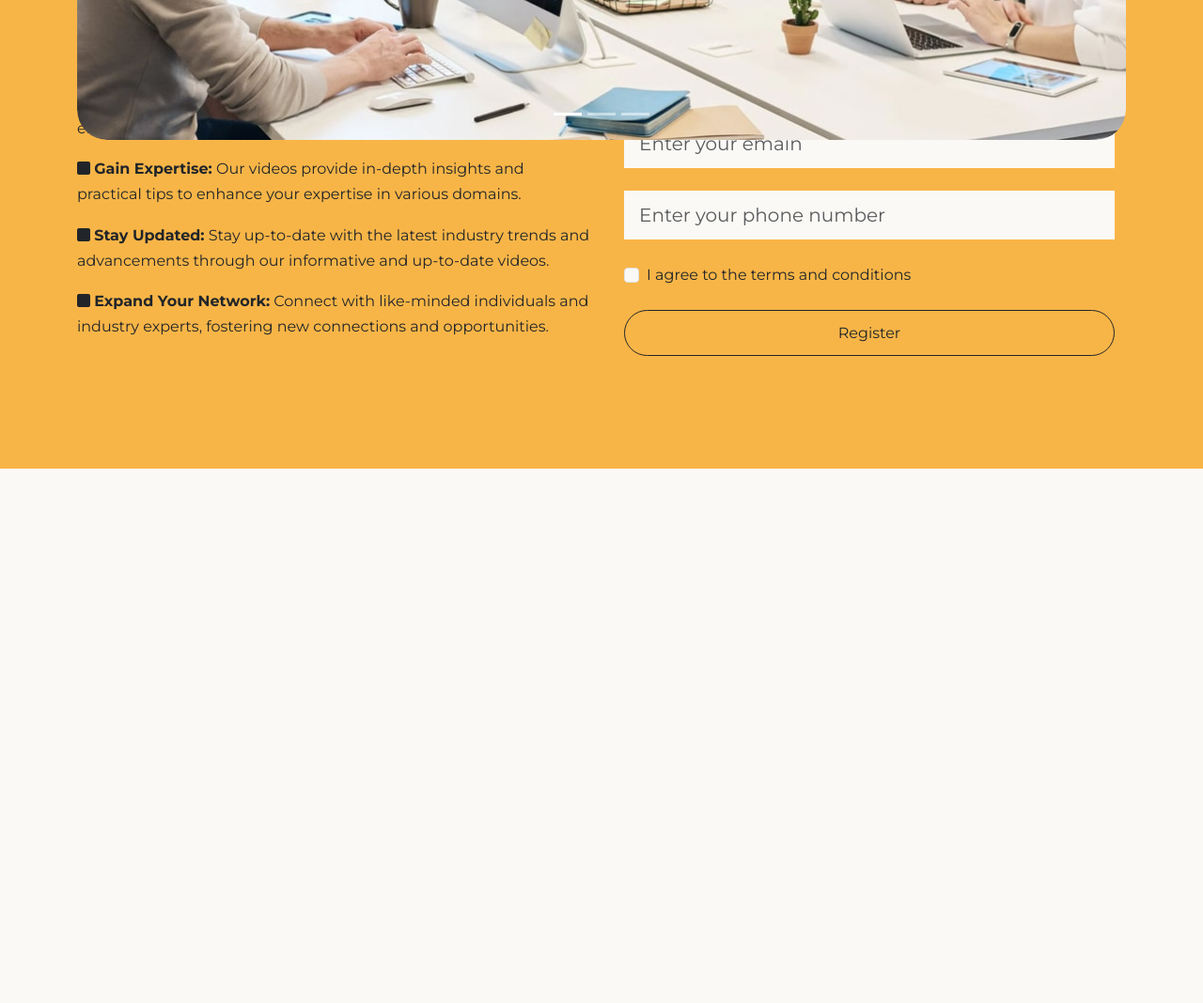
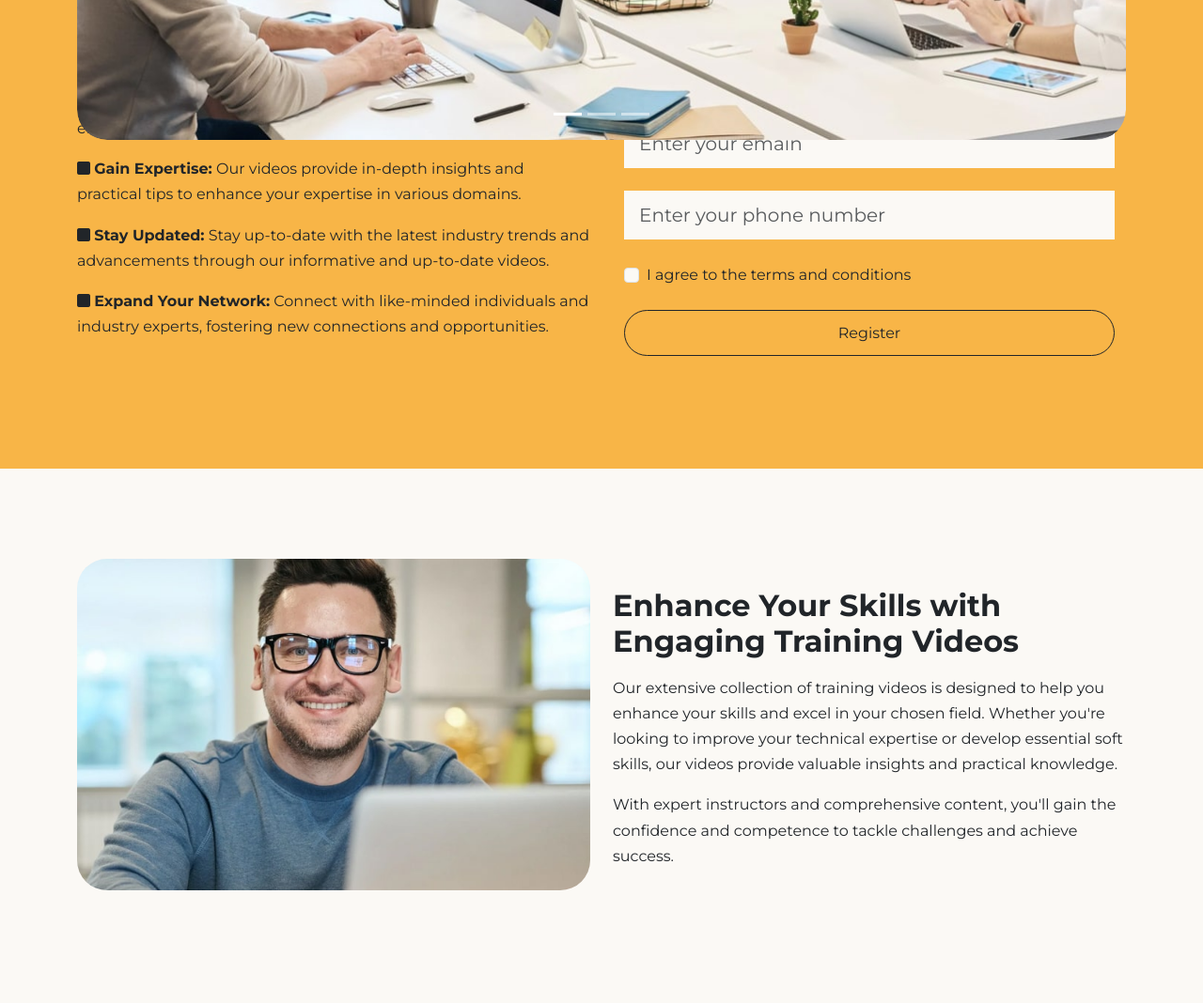
Before and after one commit to eldiaby/corso, a website built with Parcel: page index.html in a window 1280 px wide. Shown: the part 893-1961 px from the top of the page at 94% size. Before the commit the page ends 1392 px from the top, so only its background shows below. Built offline with nearby package versions, Linux system fonts and the light colour scheme.

Commit message:
Add the first details section

```diff
--- a/index.html
+++ b/index.html
@@ -224,6 +224,35 @@
       </section>
       <!-- End of register section -->
       <!-- ================================================================ -->
+      <!-- Start of  Details1 section -->
+      <section class="section-details py-6 bg-light" id="discover">
+        <div class="container">
+          <div class="row">
+            <div class="col-lg-6">
+              <img src="./images/instructor.jpg" class="img-fluid rounded-5 mb-4" alt="Amr Ahmed Amin"
+                title="Our students" />
+            </div>
+            <div class="col-lg-6 d-flex flex-column justify-content-center">
+              <h2>Enhance Your Skills with Engaging Training Videos</h2>
+              <p>
+                Our extensive collection of training videos is designed to help
+                you enhance your skills and excel in your chosen field. Whether
+                you're looking to improve your technical expertise or develop
+                essential soft skills, our videos provide valuable insights and
+                practical knowledge.
+              </p>
+              <p>
+                With expert instructors and comprehensive content, you'll gain the
+                confidence and competence to tackle challenges and achieve
+                success.
+              </p>
+
+            </div>
+          </div>
+        </div>
+      </section>
+      <!-- End of Details1  section -->
+      <!-- ================================================================ -->
       <!-- Start of                   section -->
       <!-- End of                   section -->
       <!-- ================================================================ -->
```
